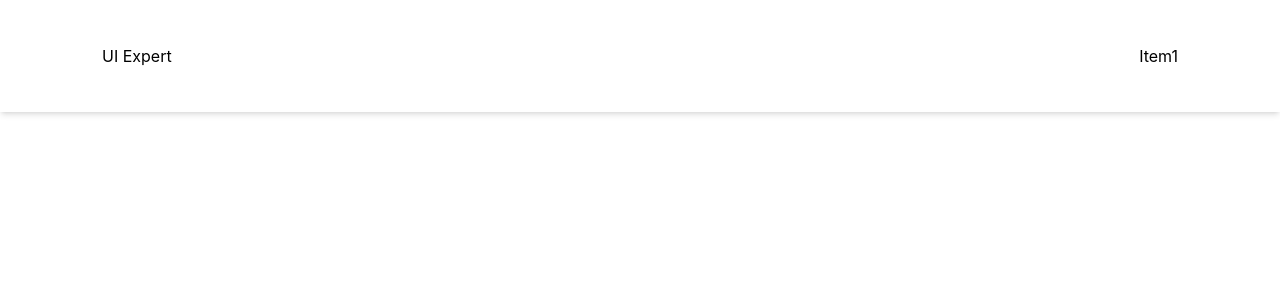
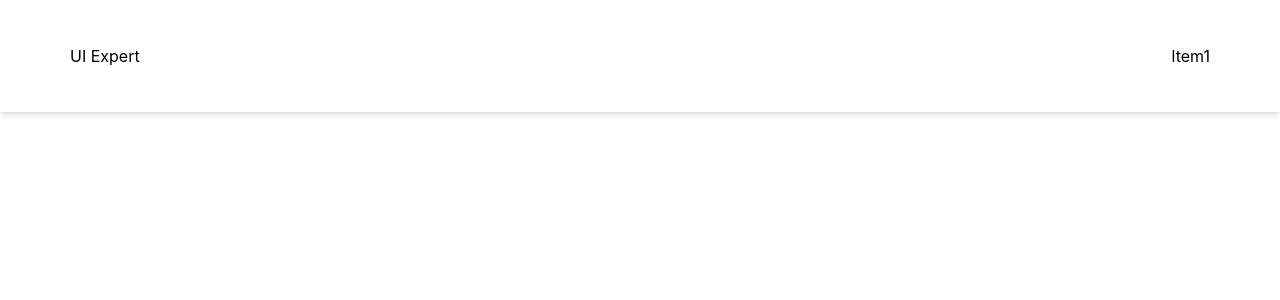
Before and after one commit to gustavocabraltv/yt-next-tailwind, a Next.js app: page /components/Header in a window 1280 px wide. Shown: the top 300 px of the page. Built offline with nearby package versions, Linux system fonts and the light colour scheme.

Commit message:
Header mobile fixed

```diff
--- a/pages/components/Header.js
+++ b/pages/components/Header.js
@@ -3,7 +3,7 @@ import React from 'react'
 const Header = () => {
   return (
     <div className=' sticky top-0 z-50 bg-white flex items-center p-2 lg:px-5 shadow-md w-screen justify-center '>
-        <div className='flex h-24 max-w-[1140px] justify-between w-full items-center px-8'>
+        <div className='flex h-24 max-w-[1140px] justify-between w-full items-center px-8 md:px-0 lg:px-0'>
             <div>
             <h1>UI Expert</h1>
             </div>
```
